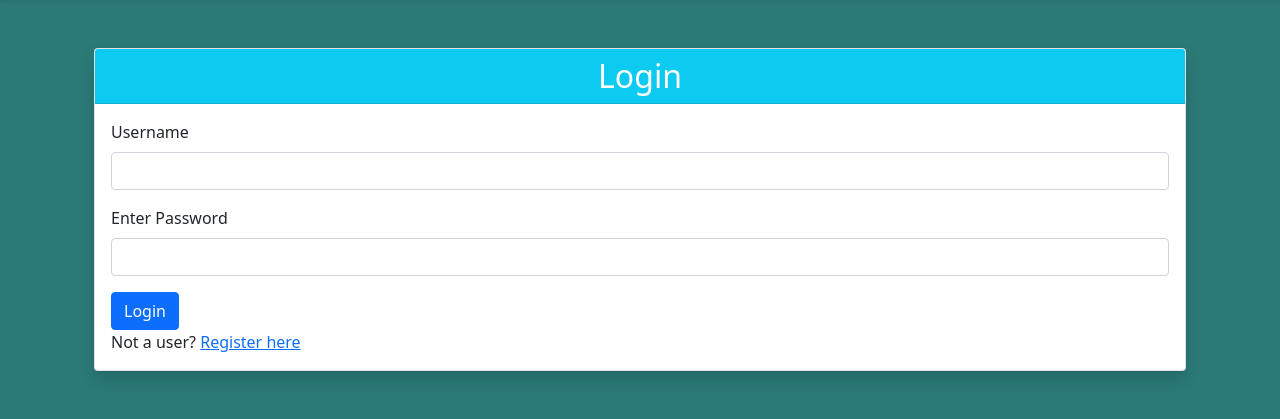
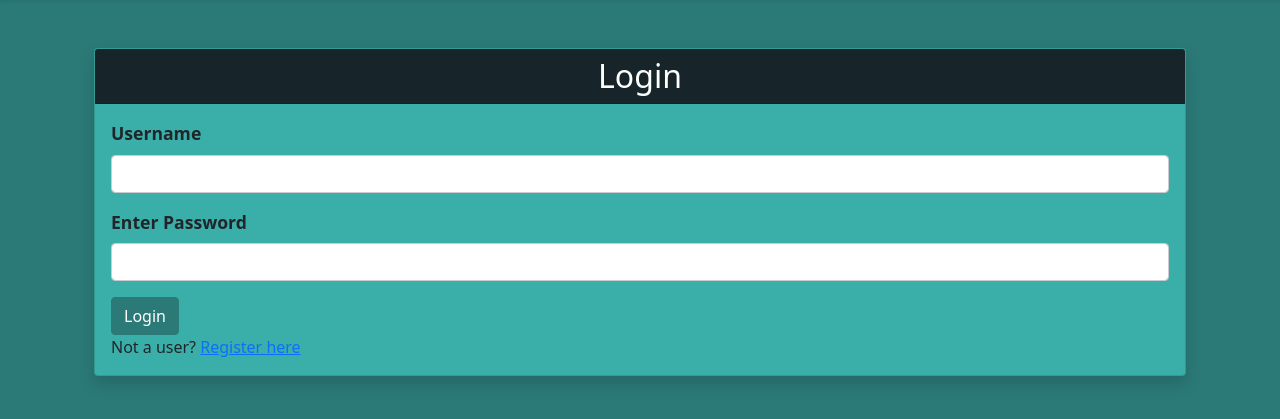
Before and after one commit to Bhaveshkorane/cropPatterns, a Django app: page /login/ in a window 1280 px wide. Shown: the part 56-475 px from the top of the page. Run offline with Django 5.2, Linux system fonts and the light colour scheme; parts of the project's set-up code (start-up, migrations or seed data) failed here and were passed over; some libraries are stand-ins or nearby versions.

Commit message:
updated login page

```diff
--- a/templates/login.html
+++ b/templates/login.html
@@ -32,4 +32,55 @@
         </div>
     </div>
 </div>
+
+
+<style>
+    /* Existing Styles */
+    #heading {
+        background-color: #17252A !important;
+    }
+    .btn-warning {
+        background-color: #ffc107;
+        border-color: #ffc107;
+    }
+    .bg-light {
+        background-color: #3AAFA9 !important;
+    }
+    .btn-secondary {
+        background-color: #000000;
+        border-color: #6c757d;
+    }
+    .card {
+        background-color: #3AAFA9;
+    }
+    .card-header {
+        background-color: #17252A !important;
+        color: #FEFFFF !important;
+    }
+    .card-title {
+        color: #FEFFFF !important;
+    }
+    .scrollable-card {
+        max-height: 300px; /* Set a fixed height */
+        overflow-y: auto; /* Enable vertical scrolling */
+    }
+
+    /* New Styles */
+    .form-label {
+        font-weight: bold;
+        font-size: 1.1rem;
+    }
+    .form-control {
+        border-radius: 0.25rem;
+        border-color: #ccc;
+    }
+    .btn-primary {
+        background-color: #2B7A78;
+        border-color: #2B7A78;
+    }
+    .btn-primary:hover {
+        background-color: #1f6f6f;
+        border-color: #1f6f6f;
+    }
+</style>
 {% endblock %}
```
